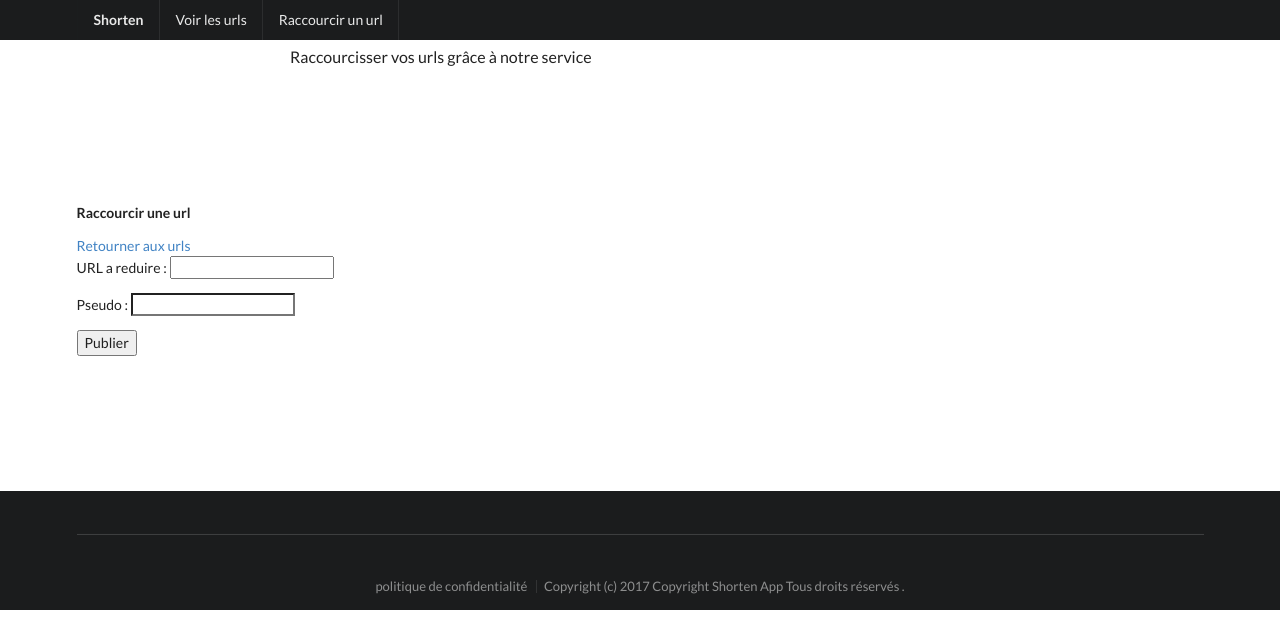
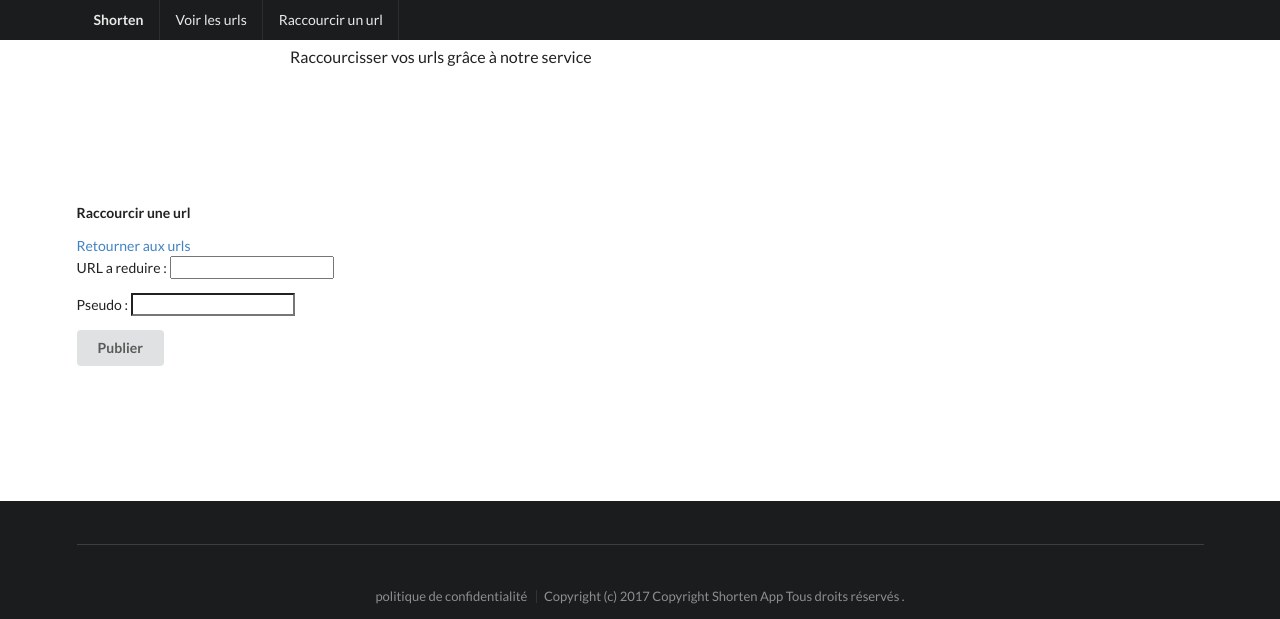
Before and after one commit to delitamakanda/scrumboard, a Django app: page / in a window 1280 px wide. Shown: the top 619 px of the page. Run offline with Django 3.2, Linux system fonts and the light colour scheme; some libraries are stand-ins or nearby versions.

Commit message:
Update nouveau.html

```diff
--- a/mini_url/templates/mini_url/nouveau.html
+++ b/mini_url/templates/mini_url/nouveau.html
@@ -8,7 +8,7 @@
     <form method="post" action="{% url 'nouveau' %}">
         {% csrf_token %}
         {{ form.as_p }}
-        <button type="submit" class="success button">{% trans "Publier" %}</button>
+        <button type="submit" class="ui button">{% trans "Publier" %}</button>
     </form>
 </div>
 {% endblock %}
```
